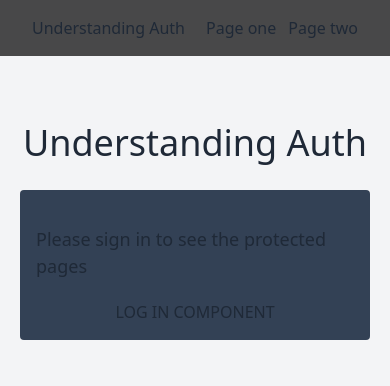
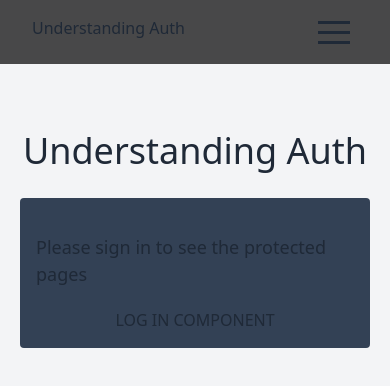
Before and after one commit to PaulHaze/understading-auth-template, a Next.js app: page / in a window 390 px wide. Shown: the top 386 px of the page. Built offline with nearby package versions, Linux system fonts and the light colour scheme.

Commit message:
feat: add hamburger menu

```diff
--- a/package.json
+++ b/package.json
@@ -23,6 +23,7 @@
     "@hookform/resolvers": "^3.3.4",
     "clsx": "^2.1.0",
     "framer-motion": "^11.0.8",
+    "hamburger-react": "^2.5.0",
     "next": "latest",
     "next-seo": "^6.5.0",
     "next-sitemap": "^4.2.3",
--- /dev/null
+++ b/src/components/navigation/HamburgerMenu.tsx
@@ -0,0 +1,14 @@
+'use client';
+
+import Hamburger from 'hamburger-react';
+
+import { useState } from 'react';
+
+export function HamburgerMenu() {
+  const [isOpen, setOpen] = useState(false);
+  return (
+    <div>
+      <Hamburger toggled={isOpen} toggle={setOpen} />
+    </div>
+  );
+}
--- a/src/components/navigation/NavBar.tsx
+++ b/src/components/navigation/NavBar.tsx
@@ -1,13 +1,26 @@
+'use client';
+
 import Link from 'next/link';
+
+import { HamburgerMenu } from './HamburgerMenu';
 
 export function NavBar() {
   return (
-    <nav className="w-full bg-black/70 py-4">
-      <div className="mx-auto flex max-w-md justify-between bg-transparent px-8 md:px-0">
-        <Link href="/">Understanding Auth</Link>
-        <div className="flex gap-x-3">
-          <Link href="/protected-one">Page one</Link>
-          <Link href="/protected-two">Page two</Link>
+    <nav className="w-full bg-black/70">
+      <div className="mx-auto flex max-w-md justify-between bg-transparent px-8 py-2 md:px-0">
+        <Link className="nav-link" href="/">
+          Understanding Auth
+        </Link>
+        <div className="hidden gap-x-3 sm:flex">
+          <Link href="/protected-one" className="nav-link">
+            Page one
+          </Link>
+          <Link href="/protected-two" className="nav-link">
+            Page two
+          </Link>
+        </div>
+        <div className="sm:hidden">
+          <HamburgerMenu />
         </div>
       </div>
     </nav>
--- a/src/styles/main.scss
+++ b/src/styles/main.scss
@@ -24,7 +24,15 @@
   }
 }
 
-@layer components {}
+@layer components {
+  .nav-link {
+    @apply py-2 transition-all;
+    &:hover {
+      border-bottom: 2px solid white;
+      padding-bottom: 0.5px;
+    }
+  }
+}
 
 @layer utilities {
   .bb {
```
Also changed, not shown: .eslintrc.cjs, 1 other file (tests, documents, lock files or other folders).
